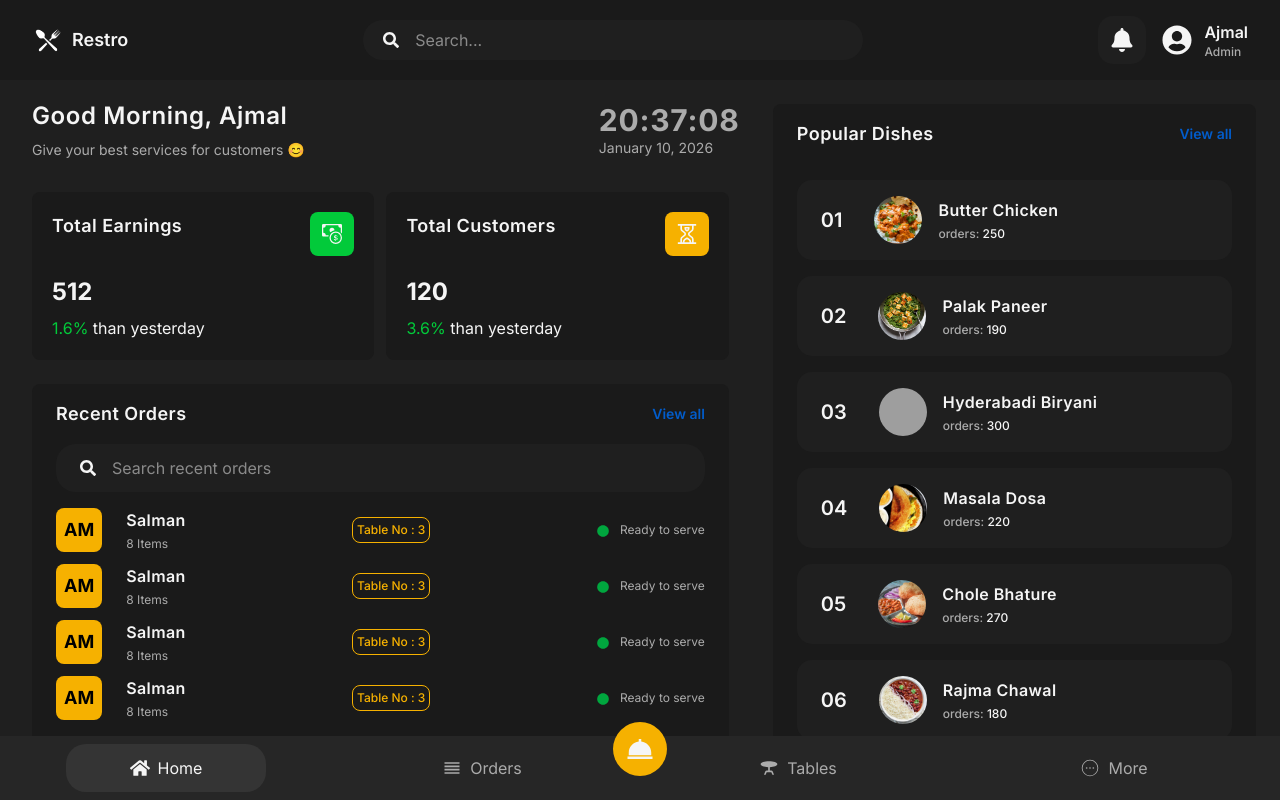
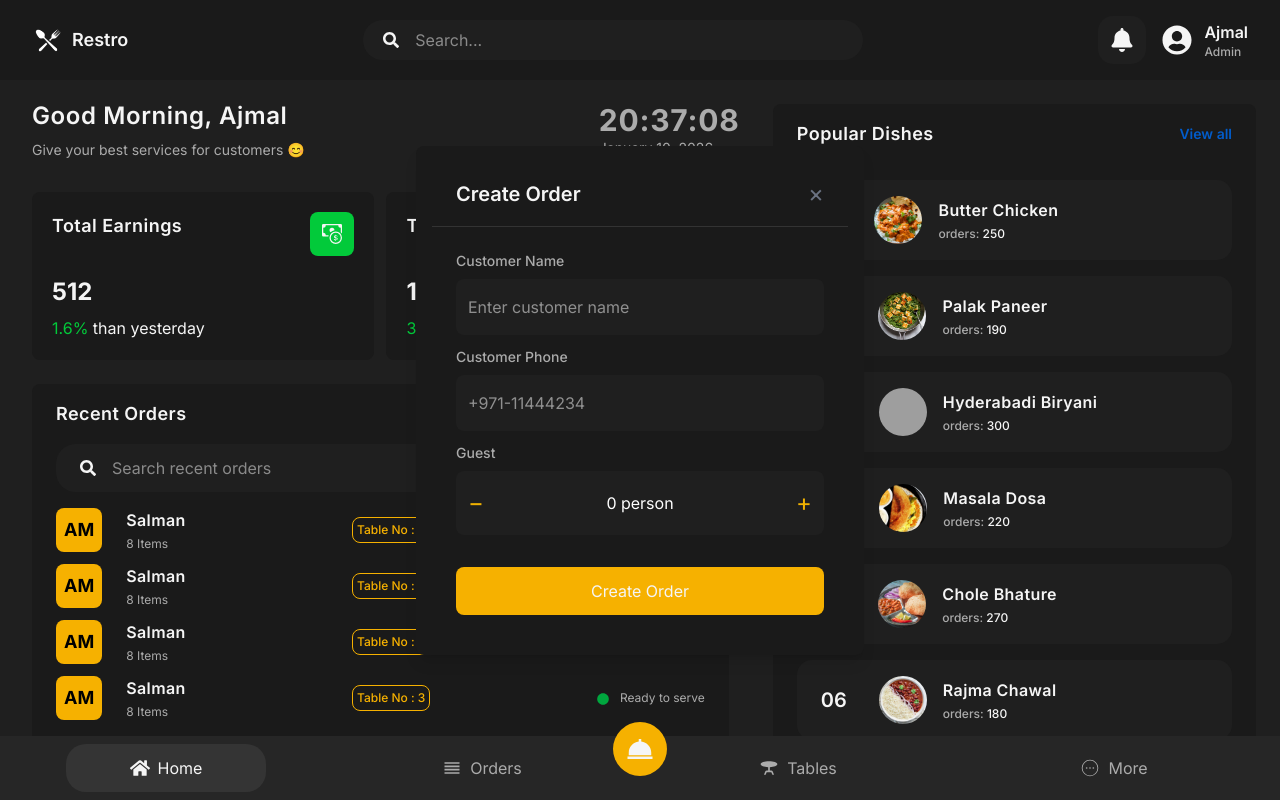
Before and after one commit to muhammedrufaid/pos-system, a React (Vite) app: page / in a window 1280 px wide. Both pictures are taken after a click on the button 640 px from the left and 749 px from the top of the page. Built offline with nearby package versions, Linux system fonts and the light colour scheme; grey boxes are pictures that could not be loaded.

Commit message:
modal for create order

```diff
--- a/src/components/shared/BottomNav.jsx
+++ b/src/components/shared/BottomNav.jsx
@@ -1,22 +1,119 @@
-import React, { use } from 'react'
 import { FaHome } from "react-icons/fa";
 import { MdOutlineReorder, MdTableBar } from "react-icons/md";
 import { CiCircleMore } from "react-icons/ci";
 import { BiSolidDish } from "react-icons/bi";
-import { useNavigate } from 'react-router-dom';
+import { useNavigate } from "react-router-dom";
+import { useState } from "react";
+import Modal from "./Modal";
 
 const BottomNav = () => {
-    const navigate = useNavigate();
-    return (
-        <div className='fixed bottom-0 left-0 right-0 bg-[#262626] p-2 h-16 flex justify-around'>
-            <button onClick={() => navigate("/")} className='flex items-center justify-center text-[#f5f5f5] bg-[#343434] w-[200px] rounded-[20px]'> <FaHome className='inline mr-2' size={20} /> <p>Home</p></button>
-            <button onClick={() => navigate("/orders")} className='flex items-center justify-center text-[#ababab] w-[200px]'><MdOutlineReorder className='inline mr-2' size={20} /> <p>Orders</p></button>
-            <button onClick={() => navigate("/tables")} className='flex items-center justify-center text-[#ababab] w-[200px]'><MdTableBar className='inline mr-2' size={20} /> <p>Tables</p></button>
-            <button className='flex items-center justify-center text-[#ababab] w-[200px]'><CiCircleMore className='inline mr-2' size={20} /> <p>More</p></button>
+  const navigate = useNavigate();
+  const [isModalOpen, setIsModalOpen] = useState(false);
+  const [guestCount, setGuestCount] = useState(0);
 
-            <button className='absolute bottom-6 bg-[#f6b100] rounded-full p-3 text-[#f5f5f5] items-center'><BiSolidDish size={30}/></button>
+  const openModal = () => {
+    setIsModalOpen(true);
+  };
+  const closeModal = () => {
+    setIsModalOpen(false);
+  };
+
+  const increment = () => {
+    if (guestCount >= 6) return;
+    setGuestCount((prev) => prev + 1);
+  };
+
+  const decrement = () => {
+    if (guestCount <= 0) return;
+    setGuestCount((prev) => prev - 1);
+  };
+
+  return (
+    <div className="fixed bottom-0 left-0 right-0 bg-[#262626] p-2 h-16 flex justify-around">
+      <button
+        onClick={() => navigate("/")}
+        className="flex items-center justify-center text-[#f5f5f5] bg-[#343434] w-[200px] rounded-[20px]"
+      >
+        {" "}
+        <FaHome className="inline mr-2" size={20} /> <p>Home</p>
+      </button>
+      <button
+        onClick={() => navigate("/orders")}
+        className="flex items-center justify-center text-[#ababab] w-[200px]"
+      >
+        <MdOutlineReorder className="inline mr-2" size={20} /> <p>Orders</p>
+      </button>
+      <button
+        onClick={() => navigate("/tables")}
+        className="flex items-center justify-center text-[#ababab] w-[200px]"
+      >
+        <MdTableBar className="inline mr-2" size={20} /> <p>Tables</p>
+      </button>
+      <button className="flex items-center justify-center text-[#ababab] w-[200px]">
+        <CiCircleMore className="inline mr-2" size={20} /> <p>More</p>
+      </button>
+
+      <button
+        onClick={openModal}
+        className="absolute bottom-6 bg-[#f6b100] rounded-full p-3 text-[#f5f5f5] items-center"
+      >
+        <BiSolidDish size={30} />
+      </button>
+
+      <Modal isOpen={isModalOpen} onClose={closeModal} title="Create Order">
+        <div>
+          <label className="block text-[#ababab] mb-2 text-sm font-medium">
+            Customer Name
+          </label>
+          <div className="flex items-center rounded-lg px-3 py-4 bg-[#1f1f1f]">
+            <input
+              type="text"
+              name=""
+              placeholder="Enter customer name"
+              id=""
+              className="bg-transparent flex-1 text-white focus:outline-none"
+            />
+          </div>
         </div>
-    )
-}
+        <div>
+          <label className="block text-[#ababab] mb-2 mt-3 text-sm font-medium">
+            Customer Phone
+          </label>
+          <div className="flex items-center rounded-lg px-3 py-4 bg-[#1f1f1f]">
+            <input
+              type="tel"
+              name="phone"
+              placeholder="+971-11444234"
+              className="bg-transparent flex-1 text-white focus:outline-none"
+              pattern="^\+?[0-9\- ]{7,15}$"
+              inputMode="tel"
+              required
+            />
+          </div>
+        </div>
+        <div>
+          <label className="block mb-2 mt-3 text-sm font-medium text-[#ababab]">
+            Guest
+          </label>
+          <div className="flex items-center justify-between rounded-lg px-3 py-4 bg-[#1f1f1f]">
+            <button onClick={decrement} className="text-yellow-500 text-2xl">
+              &minus;
+            </button>
+            <span className="text-white">{guestCount} person</span>
+            <button onClick={increment} className="text-yellow-500 text-2xl">
+              &#43;
+            </button>
+          </div>
+        </div>
+        <button
+          onClick={() => navigate("/tables")}
+          className="w-full bg-[#f6B100] text-[#f5f5f5] rounded-lg py-3 mt-8 hover:bg-yellow-700"
+        >
+          Create Order
+        </button>
+      </Modal>
+    </div>
+  );
+};
 
-export default BottomNav
+export default BottomNav;
--- /dev/null
+++ b/src/components/shared/Modal.jsx
@@ -0,0 +1,21 @@
+import React from "react";
+
+const Modal = ({ title, onClose, isOpen, children }) => {
+
+  if (!isOpen) return null;
+  return (
+    <div className="fixed inset-0 bg-opacity-50 flex items-center justify-center z-50">
+      <div className="bg-[#1a1a1a] shadow-lg w-full max-w-md mx-4 rounded-lg p-4">
+        <div className="flex justify-between items-center px-6 py-4 border-b border-[#333]">
+          <h2 className="text-xl text-[#f5f5f5] font-semibold">{title}</h2>
+          <button className="text-gray-500 text-2xl hover:text-gray-300" onClick={onClose}>
+            &times;
+          </button>
+        </div>
+        <div className="p-6">{children}</div>
+      </div>
+    </div>
+  );
+};
+
+export default Modal;
```
